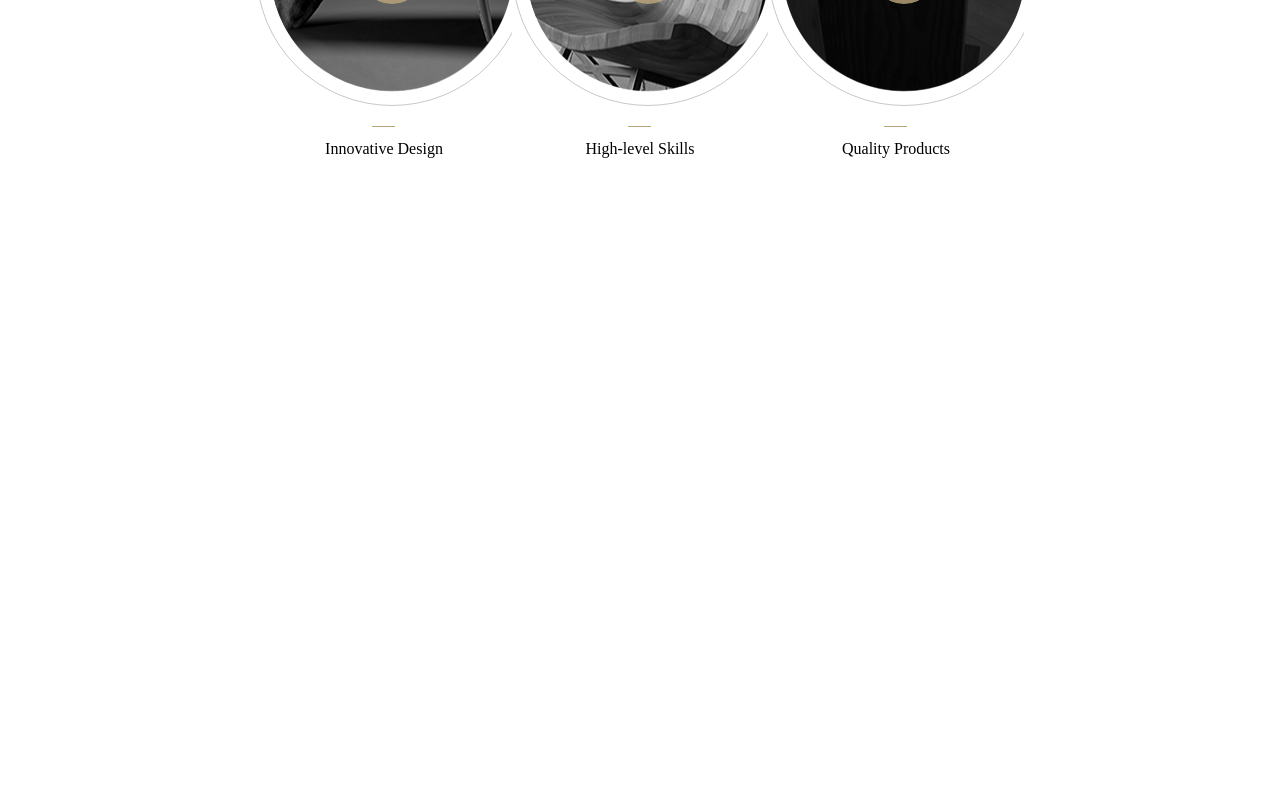
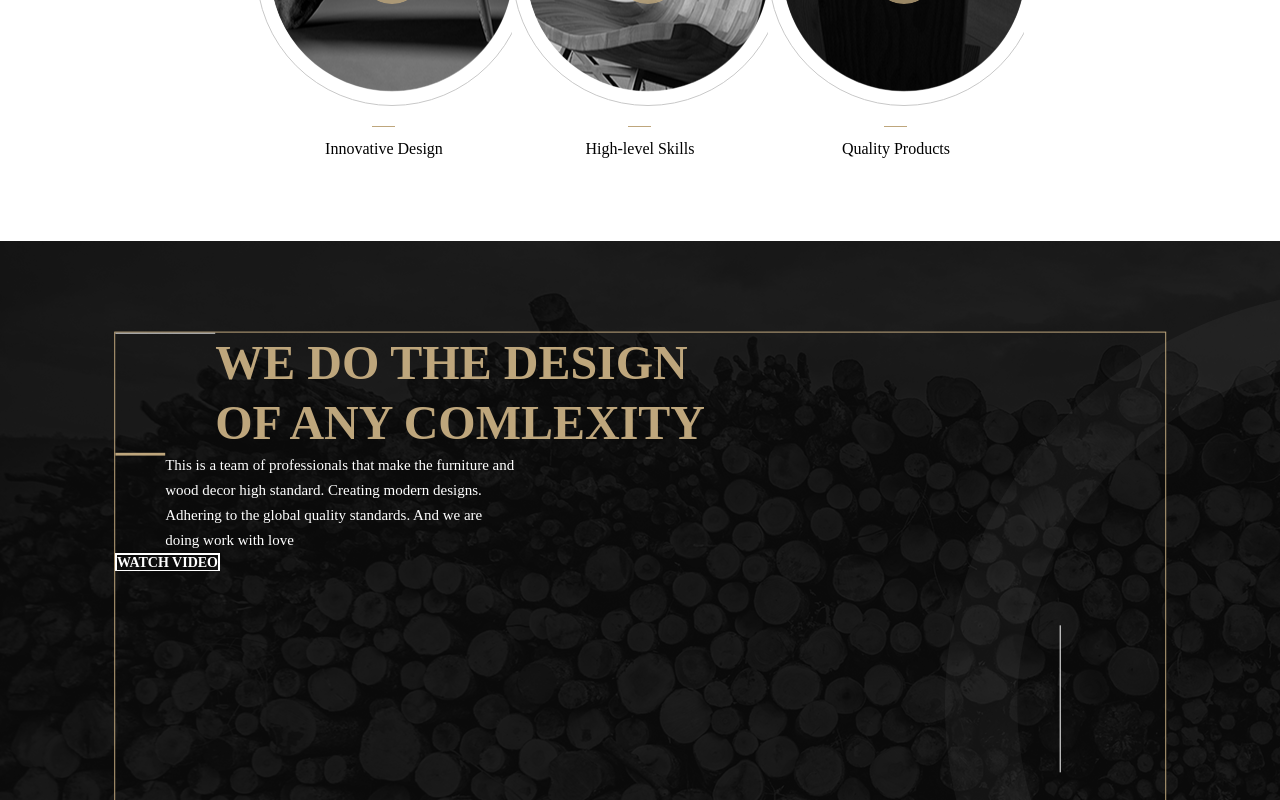
Before and after one commit to abs3nce/angular-Wooder-Project, an Angular app: page / in a window 1280 px wide. Shown: the part 1220-2020 px from the top of the page. Before the commit the page ends 1461 px from the top, so only its background shows below. Built offline with nearby package versions, Linux system fonts and the light colour scheme.

Commit message:
video-box unfinished

```diff
--- a/src/app/app.component.html
+++ b/src/app/app.component.html
@@ -1,3 +1,4 @@
 <app-nav-bar></app-nav-bar>
 <app-header></app-header>
 <app-more-videos></app-more-videos>
+<app-video-box></app-video-box>
--- a/src/app/app.module.ts
+++ b/src/app/app.module.ts
@@ -6,13 +6,15 @@ import { AppComponent } from './app.component';
 import { NavBarComponent } from './nav-bar/nav-bar.component';
 import { HeaderComponent } from './header/header.component';
 import { MoreVideosComponent } from './more-videos/more-videos.component';
+import { VideoBoxComponent } from './video-box/video-box.component';
 
 @NgModule({
   declarations: [
     AppComponent,
     NavBarComponent,
     HeaderComponent,
-    MoreVideosComponent
+    MoreVideosComponent,
+    VideoBoxComponent
   ],
   imports: [
     BrowserModule,
--- a/src/app/more-videos/more-videos.component.scss
+++ b/src/app/more-videos/more-videos.component.scss
@@ -38,9 +38,6 @@ p{
     color: rgb(99, 98, 98);
     line-height: 1.667;
     text-align: center;
-    -moz-transform: matrix( 1.00037038872946,0,0,1.0012811563265,0,0);
-    -webkit-transform: matrix( 1.00037038872946,0,0,1.0012811563265,0,0);
-    -ms-transform: matrix( 1.00037038872946,0,0,1.0012811563265,0,0);
 }
 
 .img-holder{
@@ -57,9 +54,6 @@ img{
     border-radius: 50%;
     border-collapse: separate;
     border-spacing: 15px;
-    display: block;
-    margin-left: auto;
-    margin-right: auto;
     margin: 0;
     position: absolute;
     top: 50%;
--- /dev/null
+++ b/src/app/video-box/video-box.component.html
@@ -0,0 +1,27 @@
+<div class="img-holder">
+    <div class="content row">
+        <div class="col1">
+            <div class="row">
+                <div class="horizontal-line1"></div>
+                <div class="col">
+                    <h1>We do the design</h1>
+                    <h1>of any comlexity</h1>
+                </div>
+            </div>
+            <div class="row">
+                <div class="horizontal-line2"></div>
+                <div class="col">
+                    <p>This is a team of professionals that make the furniture and</p>
+                    <p>wood decor high standard. Creating modern designs.</p>
+                    <p>Adhering to the global quality standards. And we are</p>
+                    <p>doing work with love</p>
+                </div>
+            </div>
+            <div class="row">
+                <a href="">WATCH VIDEO</a>
+            </div>
+        </div>
+        <div class="vertical-line"></div>
+    </div>
+    <img src="assets/images/video-box-bg.png" alt="">
+</div>
--- /dev/null
+++ b/src/app/video-box/video-box.component.scss
@@ -0,0 +1,87 @@
+.row{
+    width: 100%;
+}
+
+.col1{
+    width: 95%;
+    z-index: 2;
+}
+
+.col{
+    float: left;
+}
+
+.vertical-line{
+    position: absolute;
+    top: 50%;
+    left: 90%;
+    -ms-transform: translate(-50%, -50%);
+    transform: translate(-50%, -50%);
+    width: 1px;
+    height: 20%;
+    background-color: rgb(255, 255, 255);
+    z-index: 2;
+}
+
+.horizontal-line1{
+    background-color: rgb(255, 255, 255);
+    height: 1px;
+    width: 100px;
+    float: left;
+}
+
+.horizontal-line2{
+    background-color: rgb(190, 166, 124);
+    height: 3px;
+    width: 50px;
+    float: left;
+}
+
+.img-holder{
+    height: 916px;
+    position: relative;
+}
+
+img{
+    position: absolute;
+    z-index: 1;
+}
+
+.content{
+    z-index: 2;
+    border: 1px solid rgb(190, 166, 124);
+    width: 82%;
+    height: 80%;
+    margin: 0;
+    position: absolute;
+    top: 50%;
+    left: 50%;
+    -ms-transform: translate(-50%, -50%);
+    transform: translate(-50%, -50%);
+}
+
+h1{
+    font-size: 48px;
+    font-family: "ProximaNova";
+    color: rgb(190, 166, 124);
+    font-weight: bold;
+    text-transform: uppercase;
+    line-height: 1.25;
+}
+
+p{
+    font-size: 15px;
+    font-family: "ProximaNova";
+    color: rgb(255, 255, 255);
+    line-height: 1.667;
+}
+
+a{
+    text-decoration: none;
+    font-size: 14px;
+    font-family: "ProximaNova";
+    color: rgb(255, 255, 255);
+    font-weight: bold;
+    text-transform: uppercase;
+    border: 2px solid rgb(255, 255, 255);
+}
--- /dev/null
+++ b/src/app/video-box/video-box.component.ts
@@ -0,0 +1,15 @@
+import { Component, OnInit } from '@angular/core';
+
+@Component({
+  selector: 'app-video-box',
+  templateUrl: './video-box.component.html',
+  styleUrls: ['./video-box.component.scss']
+})
+export class VideoBoxComponent implements OnInit {
+
+  constructor() { }
+
+  ngOnInit() {
+  }
+
+}
```
Also changed, not shown: src/assets/images/video-box-bg.png (added), 1 other file (tests, documents, lock files or other folders).
